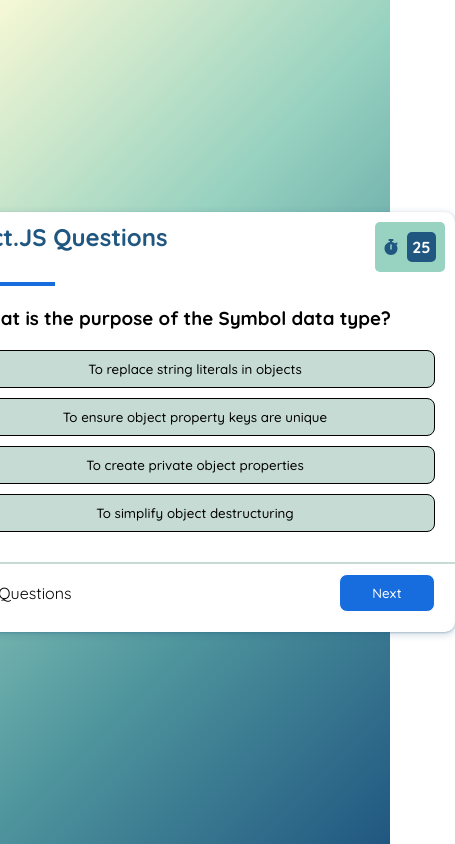
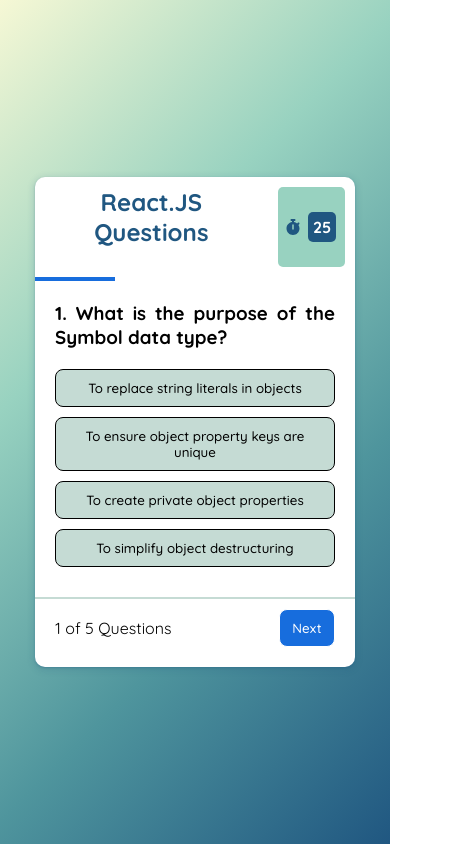
Before and after one commit to Demsource/um-interactive-quiz, a React (Vite) app: page / in a window 390 px wide. Shown: the whole page, 455 px wide, since content can reach past the window. Built offline with nearby package versions, Linux system fonts and the light colour scheme.

Commit message:
Adding responsiveness

```diff
--- a/src/components/QuestionWithAnswers.css
+++ b/src/components/QuestionWithAnswers.css
@@ -4,6 +4,13 @@
   width: 500px;
   padding: 10px;
   align-self: center;
+}
+
+@media screen and (max-width: 810px) {
+  /* Styles for tablets */
+  main {
+    width: 300px;
+  }
 }
 
 /* Styling question */
@@ -24,6 +31,7 @@
 }
 
 main .answer-btns button {
+  color: black;
   justify-content: space-between;
   align-items: center;
   background-color: #c5dbd4;
--- a/src/components/QuizzHeader.css
+++ b/src/components/QuizzHeader.css
@@ -2,7 +2,17 @@
 header {
   display: flex;
   justify-content: space-between;
-  min-width: 300px;
+}
+
+@media screen and (max-width: 810px) {
+  /* Styles for tablets */
+  header {
+    justify-self: center;
+    width: 300px;
+  }
+  header h2 {
+    text-align: center;
+  }
 }
 
 header h2 {
--- a/src/components/QuizzesFooter.css
+++ b/src/components/QuizzesFooter.css
@@ -5,10 +5,18 @@
   align-items: center;
 }
 
+@media screen and (max-width: 810px) {
+  /* Styles for tablets */
+  footer.quizzes-footer {
+    width: 300px;
+  }
+}
+
 footer.quizzes-footer h3 {
   color: #205781;
   font-weight: bold;
   margin-top: 20px;
+  text-align: center;
 }
 
 footer.quizzes-footer button.restart-quiz {
@@ -28,4 +36,12 @@
 footer.quizzes-footer button.restart-quiz:focus {
   background-color: #46a8f5;
 }
+
+@media screen and (max-width: 810px) {
+  /* Styles for tablets */
+  footer.quizzes-footer button.restart-quiz {
+    width: 100%;
+  }
+}
+
 /* End of Styling footer */
```
